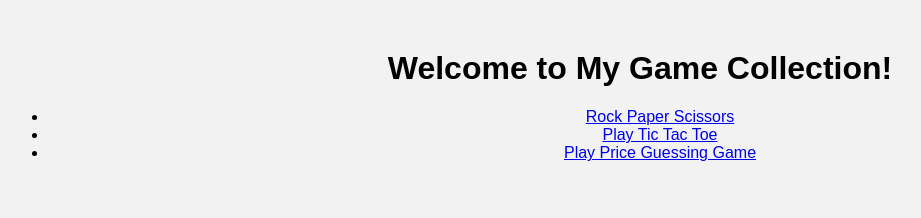
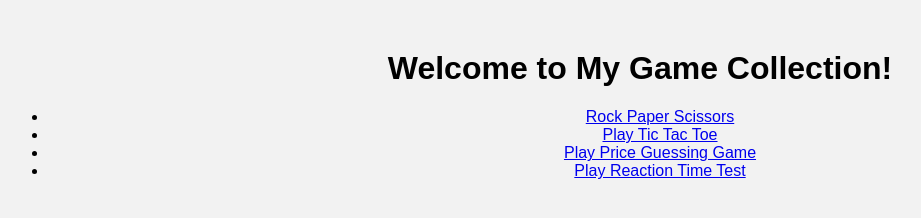
Before and after one commit to danimunu/ChillZone02, a plain HTML site: page index.html in a window 1280 px wide. Shown: the whole page, without its empty margins (0-921 px from the left). Drawn offline with Linux system fonts and the light colour scheme.

Commit message:
Update index.html
addded reaction time to index

```diff
--- a/index.html
+++ b/index.html
@@ -11,7 +11,7 @@
     <li><a href="rock-paper-scissors.html">Rock Paper Scissors</a></li>
     <li><a href="tic-tac-toe.html">Play Tic Tac Toe</a></li>
     <li><a href="price.html">Play Price Guessing Game</a></li>
-    <!-- Add more games here -->
+    <li><a href="reaction-time.html">Play Reaction Time Test</a></li>
   </ul>
 </body>
 </html>
```
